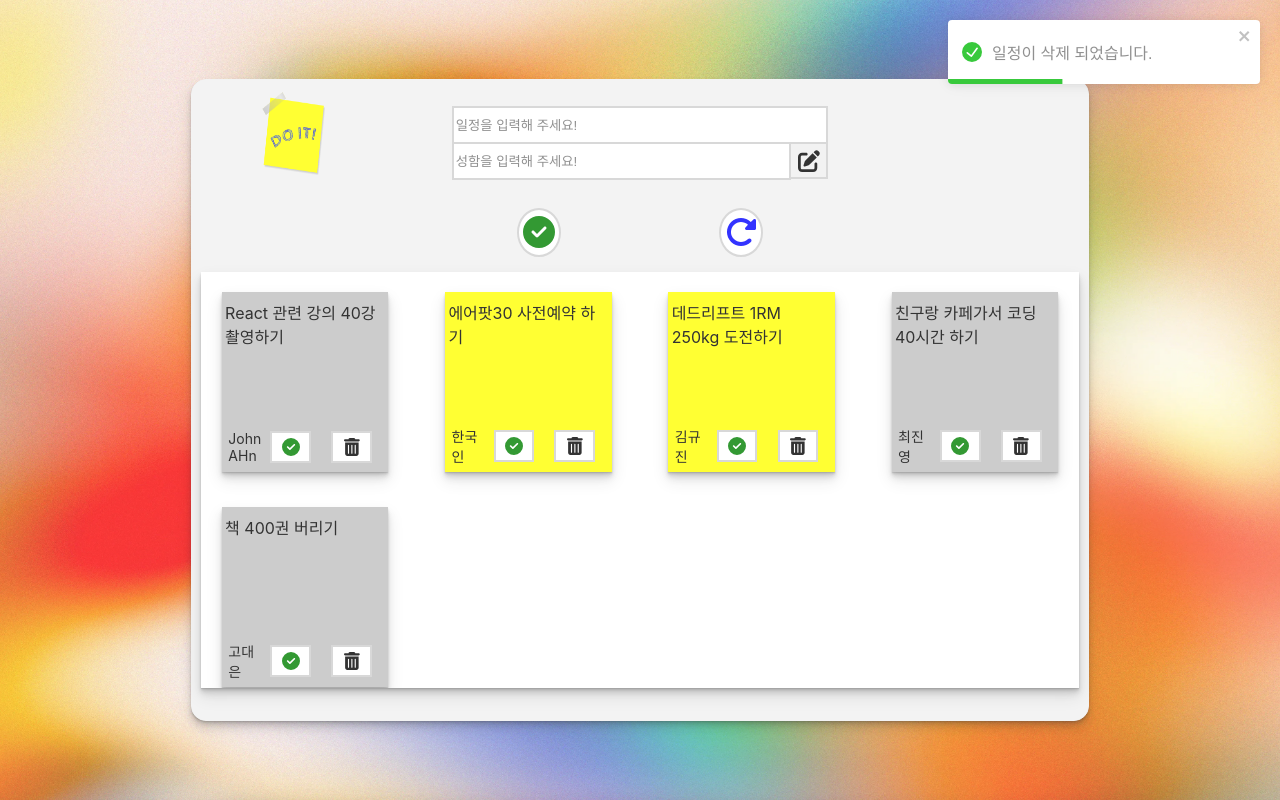
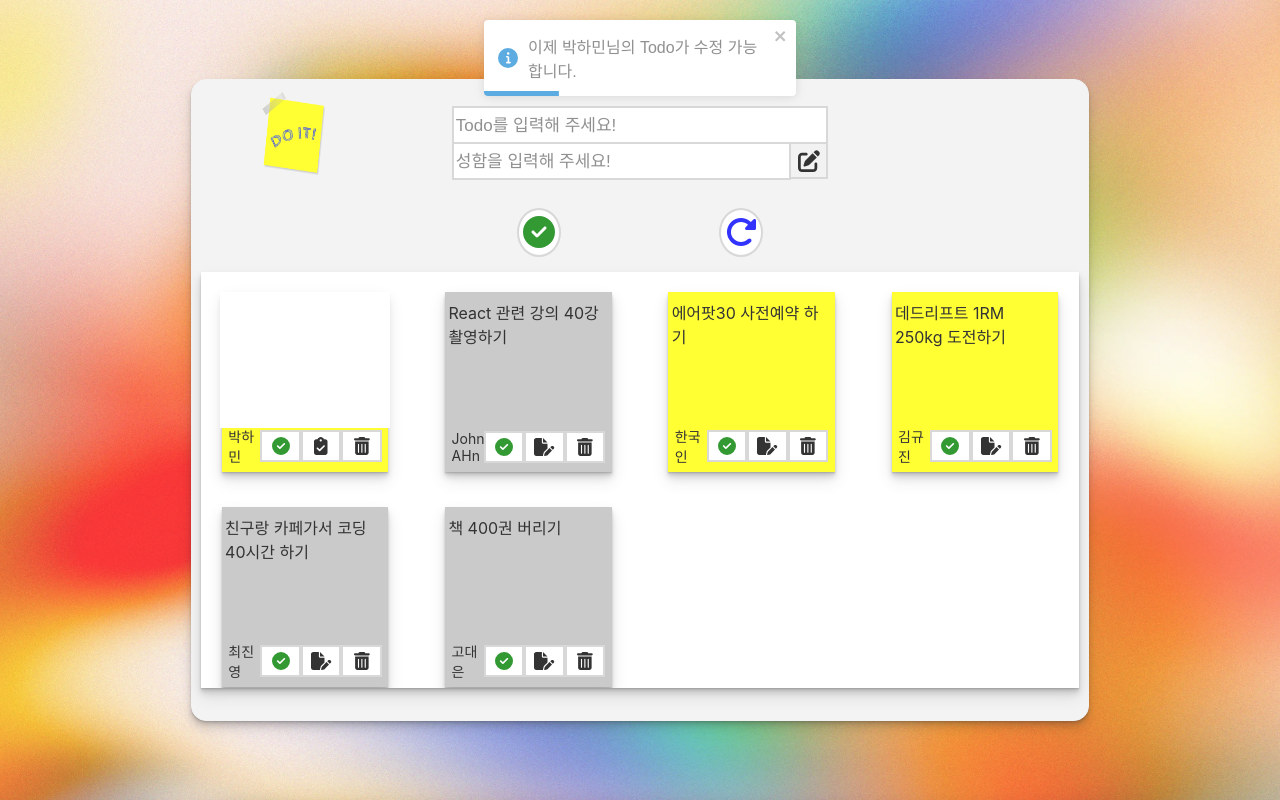
Before and after one commit to mintmin0320/Todo_App, a React (Create React App) app: page /todo in a window 1280 px wide. Both pictures are taken after a click on the element 351 px from the left and 445 px from the top of the page. Built offline with nearby package versions, Linux system fonts and the light colour scheme.

Commit message:
refactor: todo 페이지 전체적인 UI 수정 및 보수

```diff
--- a/src/components/home/Home.js
+++ b/src/components/home/Home.js
@@ -160,7 +160,6 @@ const Container = styled.div`
     @media screen and (max-width: 1500px) {
       width: 900px;
     }
-
   }
 
   .post-it {
--- a/src/components/todo/TodoList.js
+++ b/src/components/todo/TodoList.js
@@ -1,4 +1,4 @@
-import React, { Fragment, useState, useRef } from 'react'
+import React, { Fragment, useState, useRef, useCallback } from 'react'
 import { Link } from 'react-router-dom';
 import styled from 'styled-components'
 import { FontAwesomeIcon } from '@fortawesome/react-fontawesome';
@@ -6,23 +6,26 @@ import { toast, ToastContainer } from 'react-toastify';
 
 // icon, css, dummy data
 import 'react-toastify/dist/ReactToastify.css';
-import { faCircleCheck, faPenToSquare, faRotateRight, faTrashCan } from '@fortawesome/free-solid-svg-icons';
+import { faCircleCheck, faPenToSquare, faRotateRight, faTrashCan, faFilePen, faClipboardCheck } from '@fortawesome/free-solid-svg-icons';
 import data from './../../data.json'
 
 export default function TodoList() {
   const [todoList, setTodoList] = useState(data);
   const [title, setTitle] = useState('');
+  const [editTitle, setEditTitle] = useState('');
   const [name, setName] = useState('');
   const nextId = useRef(7);
 
-  // title, name의 input 값 저장
-  const handleOnChange = (e, param) => {
+  const handleOnChange = useCallback((e, param) => {
     if (param === 'title') {
       setTitle(e.target.value);
     } else if (param === 'name') {
       setName(e.target.value);
-    }
-  };
+    } else if (param === 'edit') {
+      console.log(e.target.value);
+      setEditTitle(e.target.value);
+    };
+  }, []);
 
   // 일정 등록
   const handleOnSubmit = () => {
@@ -31,68 +34,110 @@ export default function TodoList() {
       postId: nextId.current,
       name,
       postTitle: title,
-      done: false
+      done: false,
+      editStatus: false,
+      date: new Date()
     }]);
     nextId.current += 1;
 
     setTitle('');
     setName('');
 
-    toast.success(`${name}님의 일정 등록 되었습니다.`);
+    toast.success(`${name}님의 Todo가 등록 되었습니다.`);
   };
 
   // 일정 완료 버튼
-  const handleOnDoneBtn = (id, name, done) => {
+  const handleOnDoneTodo = useCallback((id, name, done) => {
     setTodoList(todoList.map((todo) =>
       todo.postId === id ? { ...todo, done: !todo.done } : todo
     ));
 
     if (done) {
-      toast.error(`${name}님! 일정 달성을 취소했습니다.`);
+      toast.error(`${name}님! Todo 달성을 취소했습니다.`);
     } else {
-      toast.success(`${name}님! 일정 달성을 축하드립니다.`);
+      toast.success(`${name}님! Todo 달성을 축하드립니다.`);
     };
-  };
+  }, [todoList]);
+
+  const handleOnEditBtn = useCallback((id, name) => {
+    console.log("hi")
+    setTodoList(todoList.map((todo) =>
+      todo.postId === id ? { ...todo, editStatus: true } : todo
+    ));
+
+    toast.info(`이제 ${name}님의 Todo가 수정 가능합니다.`);
+  }, [todoList])
+
+  // 일정 수정
+  const handleOnEditTodo = useCallback((id, name) => {
+    setTodoList(todoList.map((todo) =>
+      todo.postId === id ? { ...todo, postTitle: editTitle, editStatus: false } : todo
+    ));
+
+    setEditTitle('');
+
+    toast.success(`${name}님의 Todo가 수정되었습니다.`);
+  }, [todoList, editTitle]);
 
   // 일정 삭제
-  const handleOnRemoveBtn = (id) => {
+  const handleOnRemoveTodo = useCallback((id) => {
     setTodoList(todoList.filter((todo) =>
       todo.postId !== id
     ));
 
-    toast.success('일정이 삭제 되었습니다.')
-  };
+    toast.success('Todo가 삭제 되었습니다.')
+  }, [todoList]);
 
   // 완료된 일정만 조회
-  const handleSelectDoneData = () => {
+  const handleSelectDoneTodo = useCallback(() => {
     setTodoList(todoList.filter(({ done }) =>
       done === true
     ));
 
-    toast.success('달성한 일정 조회 성공!');
+    toast.success('달성한 Todo 조회 성공!');
+  }, [todoList]);
+
+  // 리스트 초기화
+  const handleOnRefreshTodo = () => {
+    setTodoList(data);
+
+    toast.success('초기화 되었습니다.');
   };
 
-  // 리스트 초기화
-  const handleOnRefreshBtn = () => {
-    setTodoList(data);
-
-    toast.success('초기화 되었습니다.')
-  };
-
+  // todo 반복 출력
   const Card = () => {
     return (
       <Fragment>
         {todoList.map((item) => {
           return (
-            <PostBox key={item.postId} style={item.done ? { background: "silver" } : { background: "#FFFF00" }}>
-              <PostTitle>{item.postTitle}</PostTitle>
+            <PostBox key={item.postId}
+              style={item.done ? { background: "#BDBDBD" } : { background: "#FFFF00" }}
+            >
+              {item.editStatus ?
+                <PostEditTextarea
+                  value={editTitle}
+                  onChange={(e) => handleOnChange(e, 'edit')}
+                />
+                :
+                <PostTitle>{item.postTitle}</PostTitle>
+              }
               <PostBottomBox>
                 <PostNameBox>{item.name}</PostNameBox>
                 <PostBtnBox>
-                  <PostBtn onClick={() => handleOnDoneBtn(item.postId, item.name, item.done)}>
+                  <PostBtn onClick={() => handleOnDoneTodo(item.postId, item.name, item.done)}>
                     <FontAwesomeIcon icon={faCircleCheck} color='green' />
                   </PostBtn>
-                  <PostBtn onClick={() => handleOnRemoveBtn(item.postId)}>
+                  {
+                    item.editStatus ?
+                      <PostBtn onClick={() => handleOnEditTodo(item.postId, item.name)}>
+                        <FontAwesomeIcon icon={faClipboardCheck} />
+                      </PostBtn>
+                      :
+                      <PostBtn onClick={() => handleOnEditBtn(item.postId, item.name)}>
+                        <FontAwesomeIcon icon={faFilePen} />
+                      </PostBtn>
+                  }
+                  <PostBtn onClick={() => handleOnRemoveTodo(item.postId)}>
                     <FontAwesomeIcon icon={faTrashCan} />
                   </PostBtn>
                 </PostBtnBox>
@@ -119,7 +164,7 @@ export default function TodoList() {
               <TitleInput
                 onChange={(e) => handleOnChange(e, 'title')}
                 value={title}
-                placeholder='일정을 입력해 주세요!'
+                placeholder='Todo를 입력해 주세요!'
                 required
               />
             </TopInputBox>
@@ -137,14 +182,14 @@ export default function TodoList() {
           </Form>
         </Header>
         <SelectBox>
-          <SelectBtn onClick={() => handleSelectDoneData()}>
+          <SelectBtn onClick={() => handleSelectDoneTodo()}>
             <FontAwesomeIcon
               icon={faCircleCheck}
               color='green'
               size='2x'
             />
           </SelectBtn>
-          <SelectBtn onClick={() => handleOnRefreshBtn()}>
+          <SelectBtn onClick={() => handleOnRefreshTodo()}>
             <FontAwesomeIcon
               icon={faRotateRight}
               color='blue'
@@ -157,8 +202,8 @@ export default function TodoList() {
         </Content>
       </Wrap>
       <ToastContainer
-        position="top-right"
-        autoClose={3000}
+        position="top-center"
+        autoClose={2500}
         hideProgressBar={false}
         newestOnTop={false}
         closeOnClick
@@ -182,6 +227,23 @@ const Container = styled.div`
   display: flex;
   justify-content: center;
   align-items: center;
+
+  input {
+    font-size: 18px;
+  }
+
+  input::placeholder {
+    font-size: 17px;
+  }
+
+  textarea {
+    font-size: 18px;
+    resize: none;
+  }
+
+  textarea::placeholder {
+    font-size: 17px;
+  }
 `
 
 const Wrap = styled.div`
@@ -256,6 +318,7 @@ const TitleInput = styled.input`
   border: solid 2px #CFCFCF;
 `
 
+// 이름 입력 input
 const NameInput = styled.input`
   width: 90%;
   height: 50%;
@@ -338,6 +401,13 @@ const PostTitle = styled.div`
   padding-top: 8px;
 `
 
+const PostEditTextarea = styled.textarea`
+  width: 100%;
+  height: 80%;
+  border: 0px;
+  padding-top: 8px;
+`
+
 const PostBottomBox = styled.div`
   width: 96%;
   height: 20%;
--- a/src/data.json
+++ b/src/data.json
@@ -4,41 +4,47 @@
     "name": "고대은",
     "postTitle": "책 400권 버리기",
     "done": true,
-    "date": "2023-12-24"
+    "editStatus": false,
+    "date": "2023-7-4"
   },
   {
     "postId": 2,
     "name": "최진영",
     "postTitle": "친구랑 카페가서 코딩 40시간 하기",
     "done": true,
-    "date": "2023-12-24"
+    "editStatus": false,
+    "date": "2023-7-5"
   },
   {
     "postId": 3,
     "name": "김규진",
     "postTitle": "데드리프트 1RM 250kg 도전하기",
     "done": false,
-    "date": "2023-12-24"
+    "editStatus": false,
+    "date": "2023-7-6"
   },
   {
     "postId": 4,
     "name": "한국인",
     "postTitle": "에어팟30 사전예약 하기",
     "done": false,
-    "date": "2023-12-24"
+    "editStatus": false,
+    "date": "2023-7-7"
   },
   {
     "postId": 5,
     "name": "John AHn",
     "postTitle": "React 관련 강의 40강 촬영하기",
     "done": true,
-    "date": "2023-12-24"
+    "editStatus": false,
+    "date": "2023-7-9"
   },
   {
     "postId": 6,
     "name": "박하민",
-    "postTitle": "1시간에 코테 문제 100문제 풀기",
+    "postTitle": "1시간에 코테 100문제 풀기",
     "done": false,
-    "date": "2023-7-1"
+    "editStatus": false,
+    "date": "2023-7-11"
   }
 ]
```
